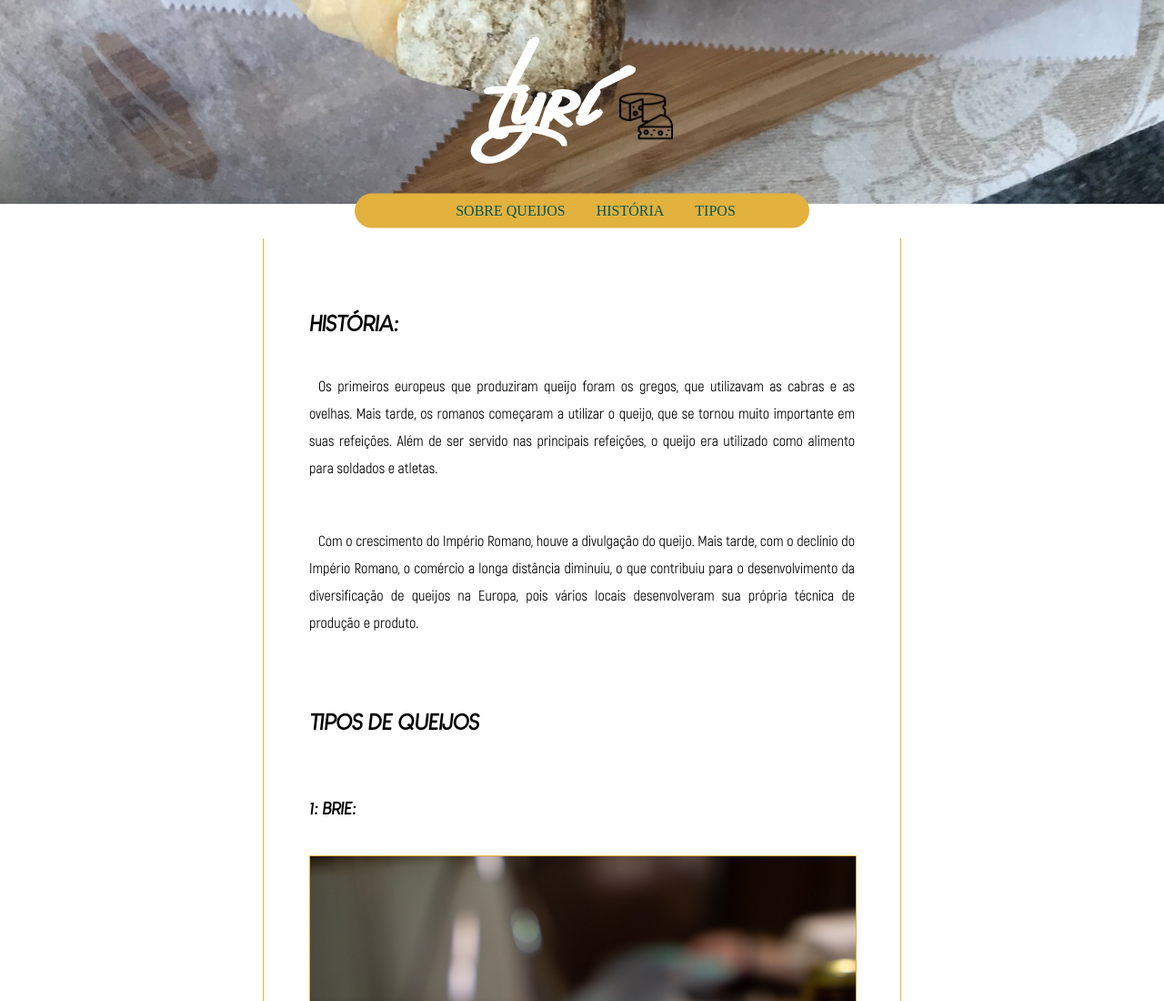
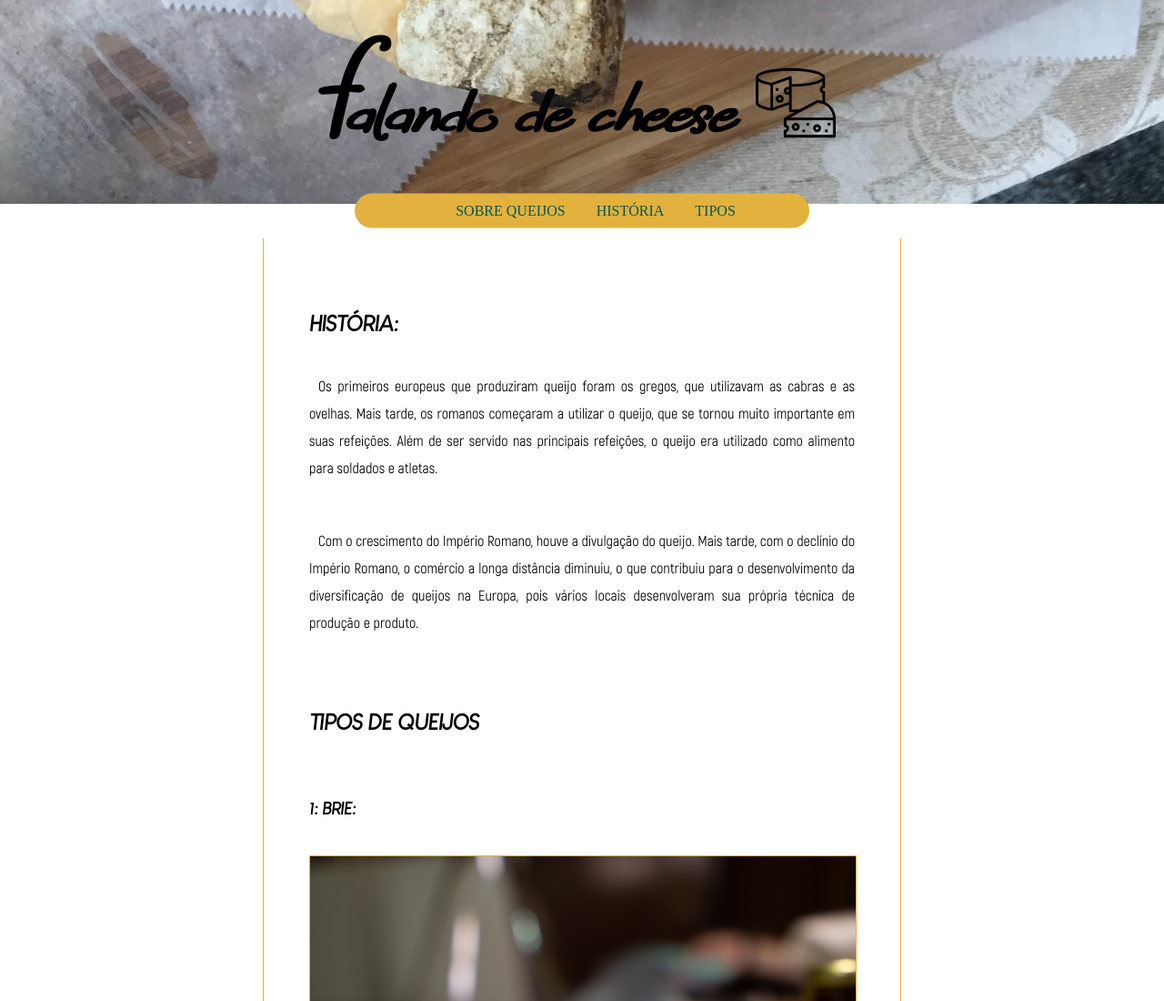
Before and after one commit to marcossvaz/HTML_E_CSS, a plain HTML site: page MOD_03/exercicio/testes/paralax/index.html in a window 1280 px wide. Shown: the top 1100 px of the page at 91% size. Drawn offline with Linux system fonts and the light colour scheme; files whose address does not match are found by name.

Commit message:
atualização

```diff
--- a/MOD_03/exercicio/testes/paralax/index.html
+++ b/MOD_03/exercicio/testes/paralax/index.html
@@ -10,7 +10,7 @@
 <body>
 
     <header>
-        <div class="fundo"><h1>tyrí
+        <div class="fundo"><h1>Falando de cheese
             <img src="imagens/cheese.png">
         </h1></div>
 
--- a/MOD_03/exercicio/testes/paralax/stylos/style.css
+++ b/MOD_03/exercicio/testes/paralax/stylos/style.css
@@ -43,10 +43,11 @@ header.fundo {
 }
 header h1 {
     display: inline-block;
-    color: white;
+    color: black;
     font-size: 10em;
     font-family: var(--font);
     padding: 20px 0px 20px 0px;
+    font-variant: small-caps;
 }
 
 .fundo  img {
```
